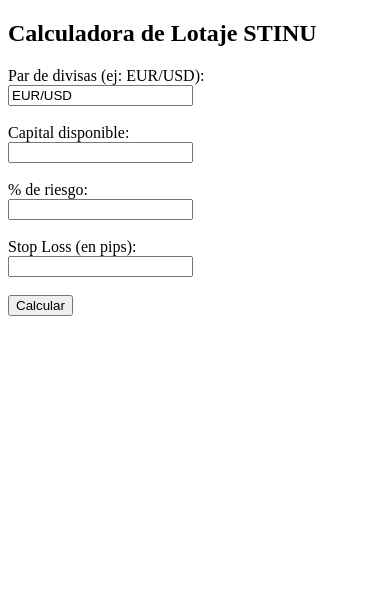
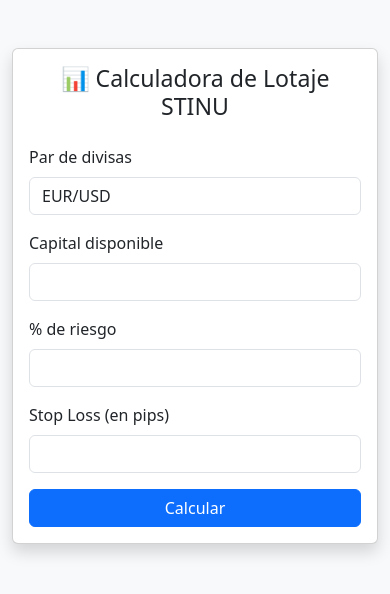
Before and after one commit to Fer333444/trading-app, a Flask app: page /lotaje_tiempo_real in a window 390 px wide. Shown: the top 594 px of the page. Run offline with Flask 3, Linux system fonts and the light colour scheme.

Commit message:
Agregar vistas HTML responsive con Bootstrap

```diff
--- a/templates/lotaje_tiempo_real.html
+++ b/templates/lotaje_tiempo_real.html
@@ -3,31 +3,45 @@
 <head>
   <meta charset="UTF-8">
   <title>Calculadora de Lotaje</title>
+  <meta name="viewport" content="width=device-width, initial-scale=1.0">
+  <link href="https://cdn.jsdelivr.net/npm/bootstrap@5.3.0/dist/css/bootstrap.min.css" rel="stylesheet">
 </head>
-<body>
-    <h2>Calculadora de Lotaje STINU</h2>
+<body class="bg-light">
+  <div class="container mt-5">
+    <div class="card shadow">
+      <div class="card-body">
+        <h3 class="text-center mb-4">📊 Calculadora de Lotaje STINU</h3>
         <form method="POST">
-        <label>Par de divisas (ej: EUR/USD):</label><br>
-        <input type="text" name="symbol" required value="{{ symbol }}"><br><br>
-
-        <label>Capital disponible:</label><br>
-        <input type="number" step="0.01" name="capital" required value="{{ capital }}"><br><br>
-
-        <label>% de riesgo:</label><br>
-        <input type="number" step="0.01" name="riesgo_pct" required value="{{ riesgo_pct }}"><br><br>
-
-        <label>Stop Loss (en pips):</label><br>
-        <input type="number" step="0.1" name="stop_loss" required value="{{ stop_loss }}"><br><br>
-
-        <button type="submit">Calcular</button>
+          <div class="mb-3">
+            <label class="form-label">Par de divisas</label>
+            <input type="text" class="form-control" name="symbol" value="{{ symbol }}" required>
+          </div>
+          <div class="mb-3">
+            <label class="form-label">Capital disponible</label>
+            <input type="number" class="form-control" step="0.01" name="capital" value="{{ capital }}" required>
+          </div>
+          <div class="mb-3">
+            <label class="form-label">% de riesgo</label>
+            <input type="number" class="form-control" step="0.01" name="riesgo_pct" value="{{ riesgo_pct }}" required>
+          </div>
+          <div class="mb-3">
+            <label class="form-label">Stop Loss (en pips)</label>
+            <input type="number" class="form-control" step="0.1" name="stop_loss" value="{{ stop_loss }}" required>
+          </div>
+          <button class="btn btn-primary w-100">Calcular</button>
         </form>
 
         {% if lotaje %}
-        <h3>✅ Resultado:</h3>
+        <div class="alert alert-success mt-4">
+          <h5>✅ Resultado:</h5>
           <p><strong>Lotaje:</strong> {{ lotaje }}</p>
           <p><strong>Riesgo en dinero:</strong> ${{ riesgo_dinero }}</p>
+        </div>
         {% elif error %}
-        <p style="color:red">{{ error }}</p>
+        <div class="alert alert-danger mt-4">{{ error }}</div>
         {% endif %}
+      </div>
+    </div>
+  </div>
 </body>
 </html>
```
Also changed, not shown: templates/bienvenida.html (+18 -10 lines), templates/login.html (+26 -11 lines), templates/register.html (+26 -15 lines). Lines whose indentation alone changed are shown as unchanged.
